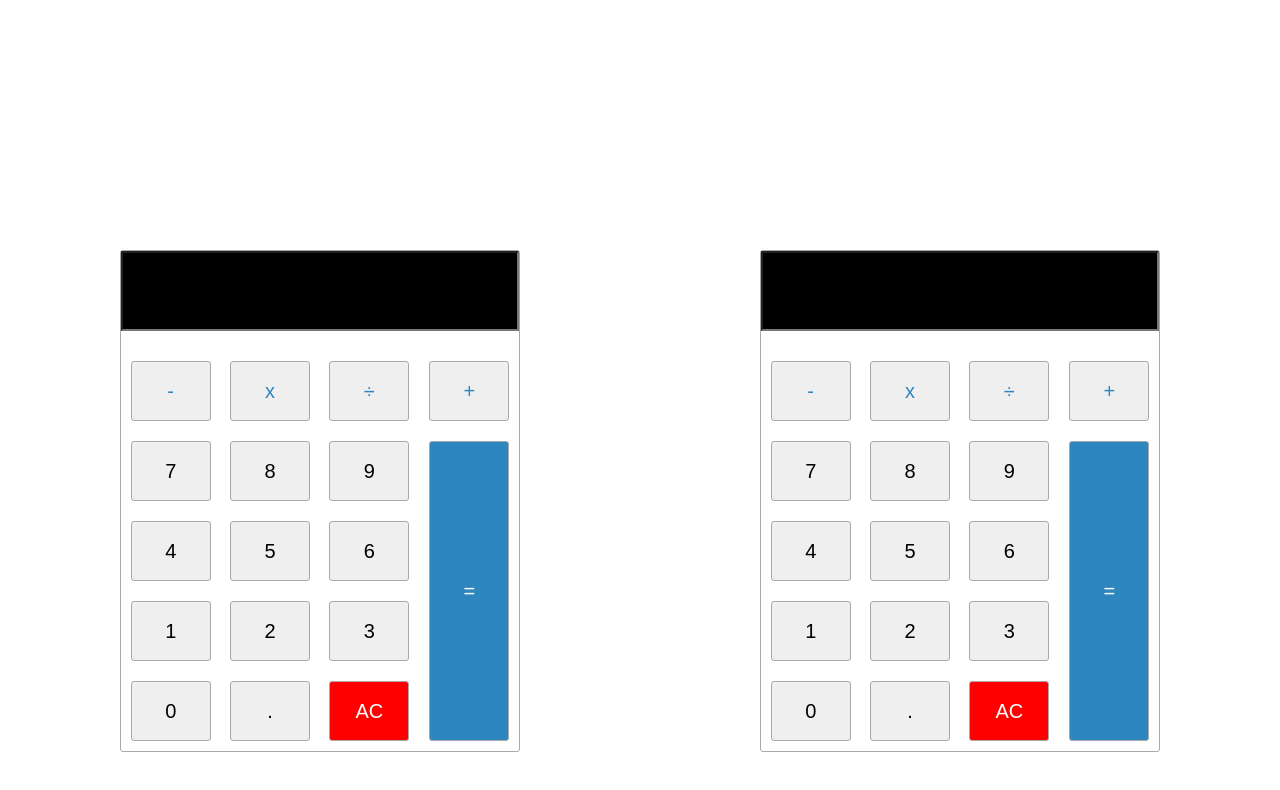
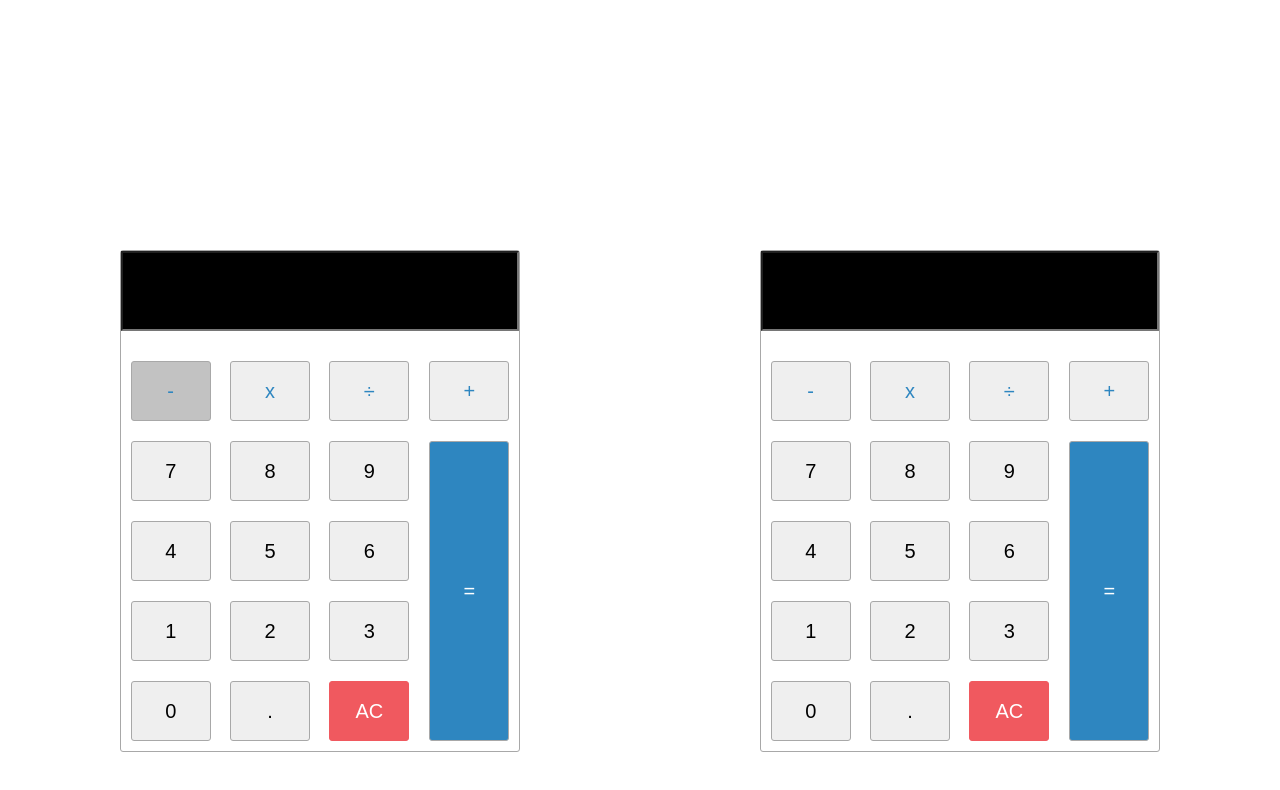
Before and after one commit to Aurelien-jcb/calculatrice, a plain HTML site: page index.html in a window 1280 px wide. In both pictures the pointer is over the button 170 px from the left and 391 px from the top of the page. Drawn offline with Linux system fonts and the light colour scheme.

Commit message:
Ajout d'un hover sur les bouton et modification du curseur sur l'input

```diff
--- a/style.css
+++ b/style.css
@@ -4,9 +4,10 @@
     box-sizing: border-box;
 }
 
-body{
+body {
     display: flex;
 }
+
 /* Calculatrice */
 .calc__container {
     margin: 250px auto;
@@ -32,6 +33,7 @@ body{
     color: white;
     text-align: right;
     padding-right: 10px;
+    cursor: inherit;
 }
 
 /* Buttons */
@@ -72,10 +74,25 @@ body{
 }
 
 .--ac {
-    background: red;
+    background: #f0595f;
+    border: 1px solid #f0595f;
     color: #ffff;
 }
 
 .--blue {
     color: #2e86c0;
 }
+
+/* Hover */
+.calc__btn:hover {
+    background-color: rgba(0, 0, 0, 0.24);
+}
+
+.--equal:hover {
+    background-color: #2874a7;
+}
+
+.--ac:hover {
+    background: #bb4448;
+    border: 1px solid #bb4448;
+}
```
